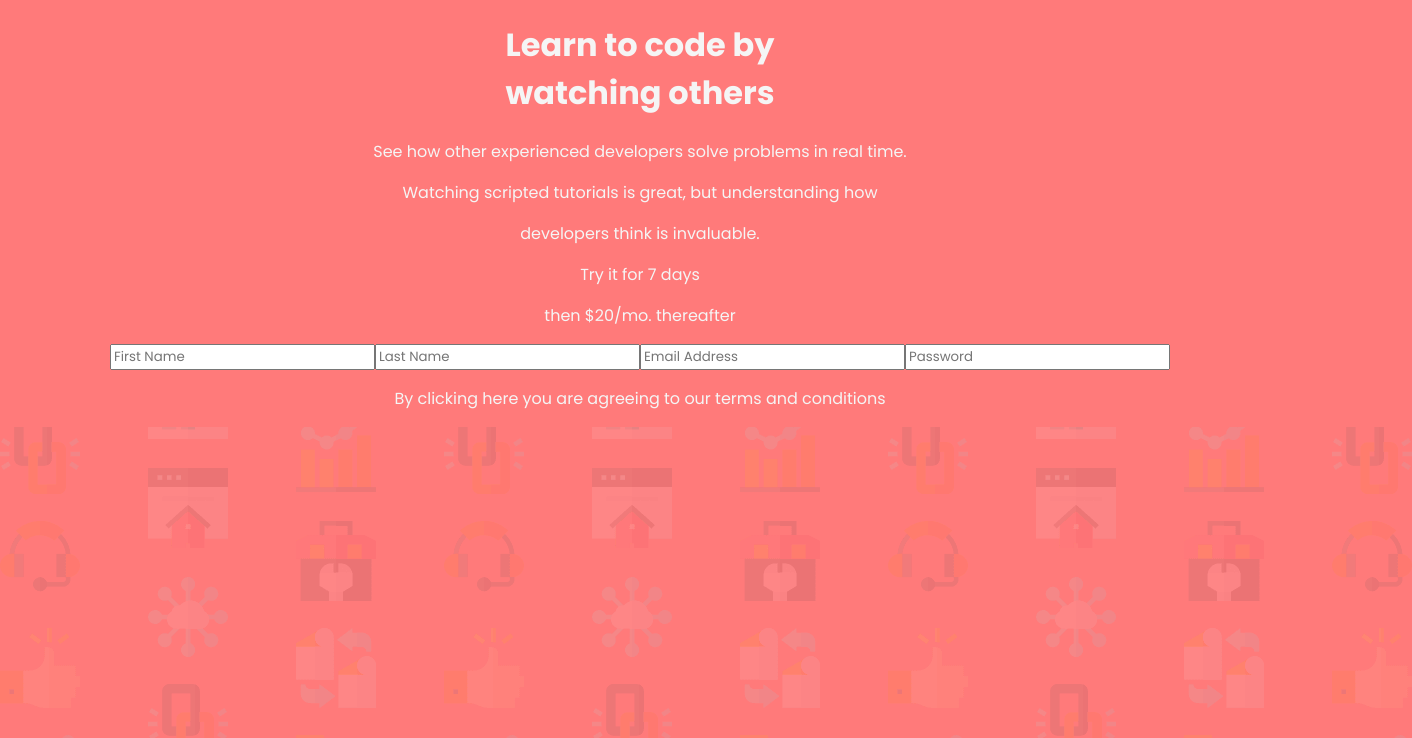
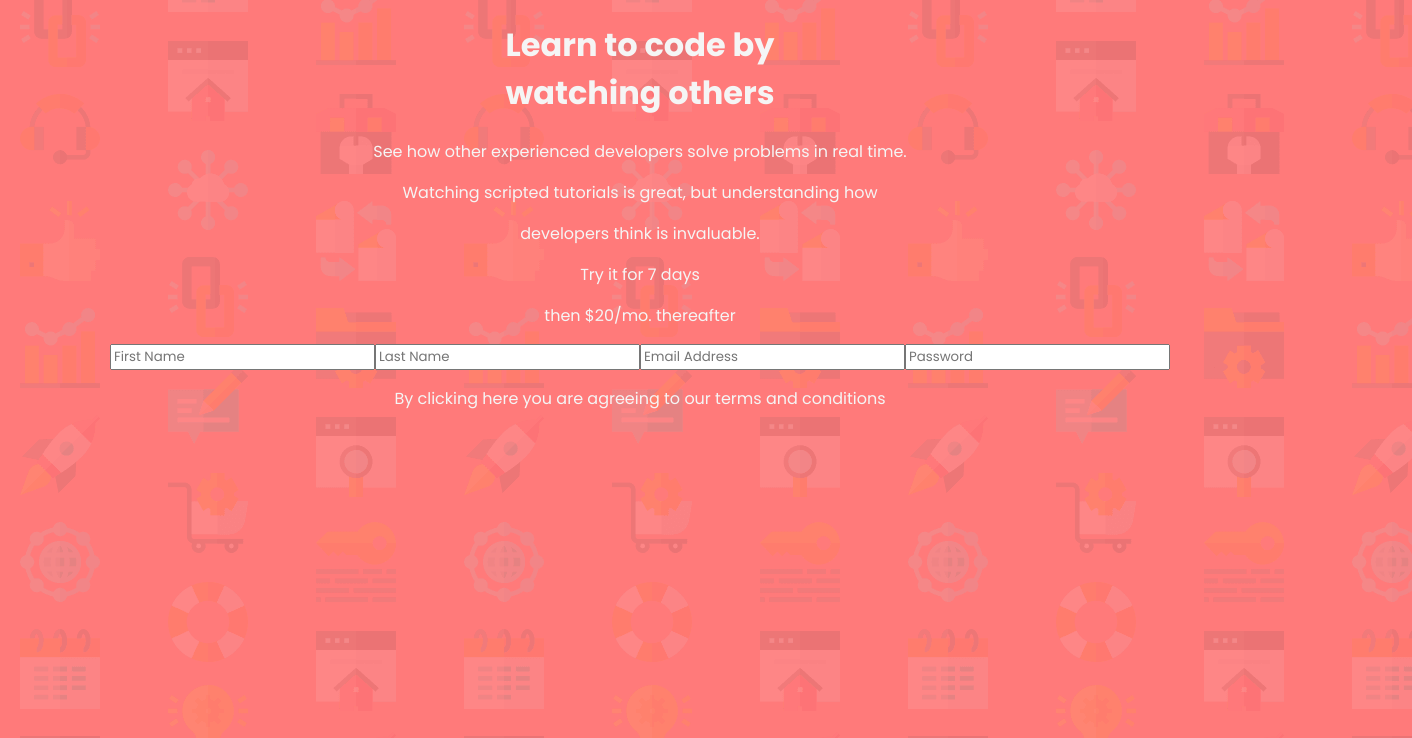
Before and after one commit to jokale/intro-comp, a React (Create React App) app: page / in a window 1280 px wide. Shown: the top 738 px of the page, 1412 px wide, since content can reach past the window. Built offline with nearby package versions, Linux system fonts and the light colour scheme.

Commit message:
change background position

```diff
--- a/src/App.css
+++ b/src/App.css
@@ -37,11 +37,16 @@
   }
 }
 
+/* background */
 
 html {
   background-color: hsl(0, 100%, 74%);
 }
 
+img#background {
+  position: fixed; top: 0px; left: 20px;
+  z-index: -1;
+}
 /* text */
 
 h1,h2,h3,h4,h5,h6,p {
```
